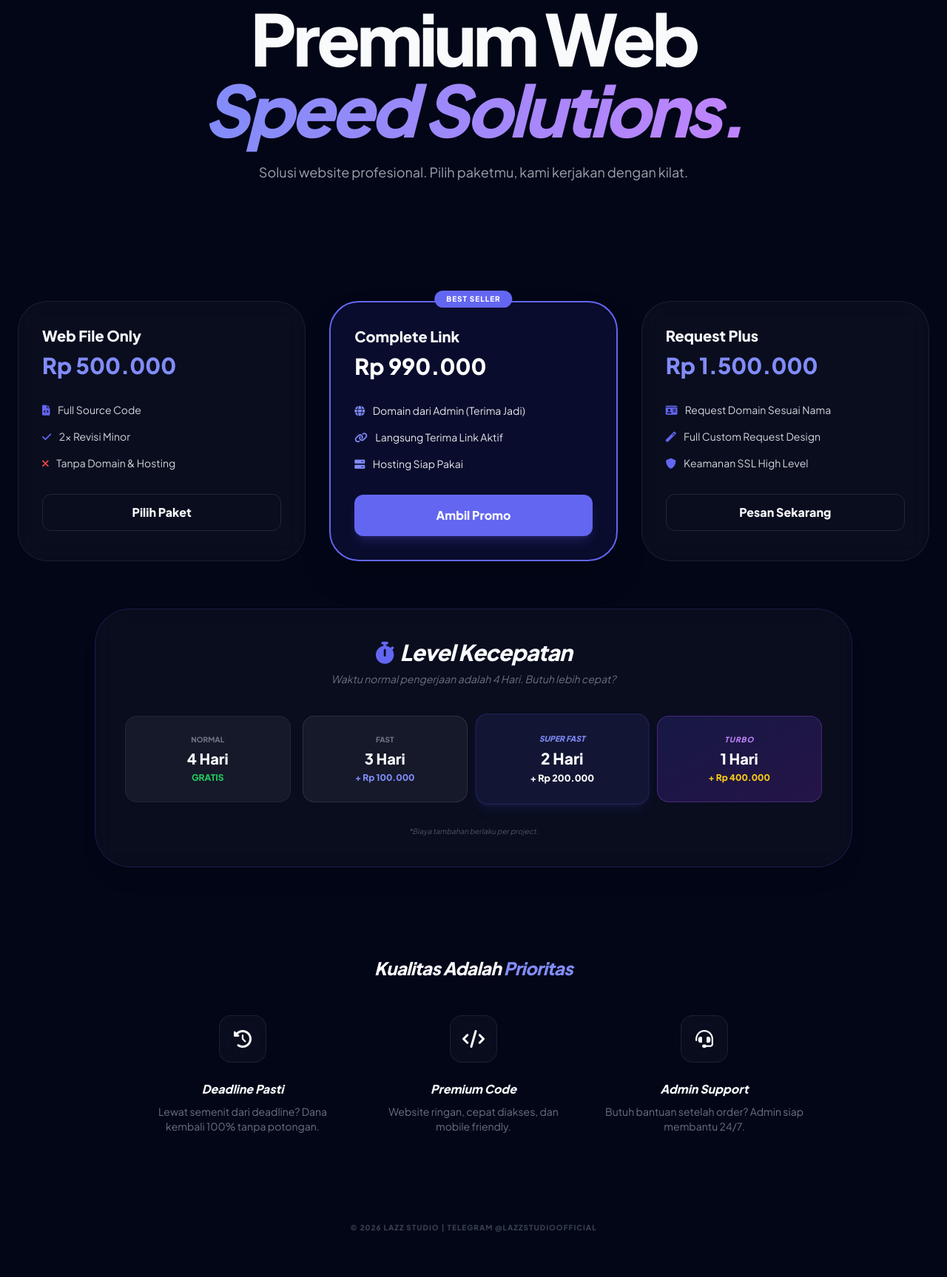
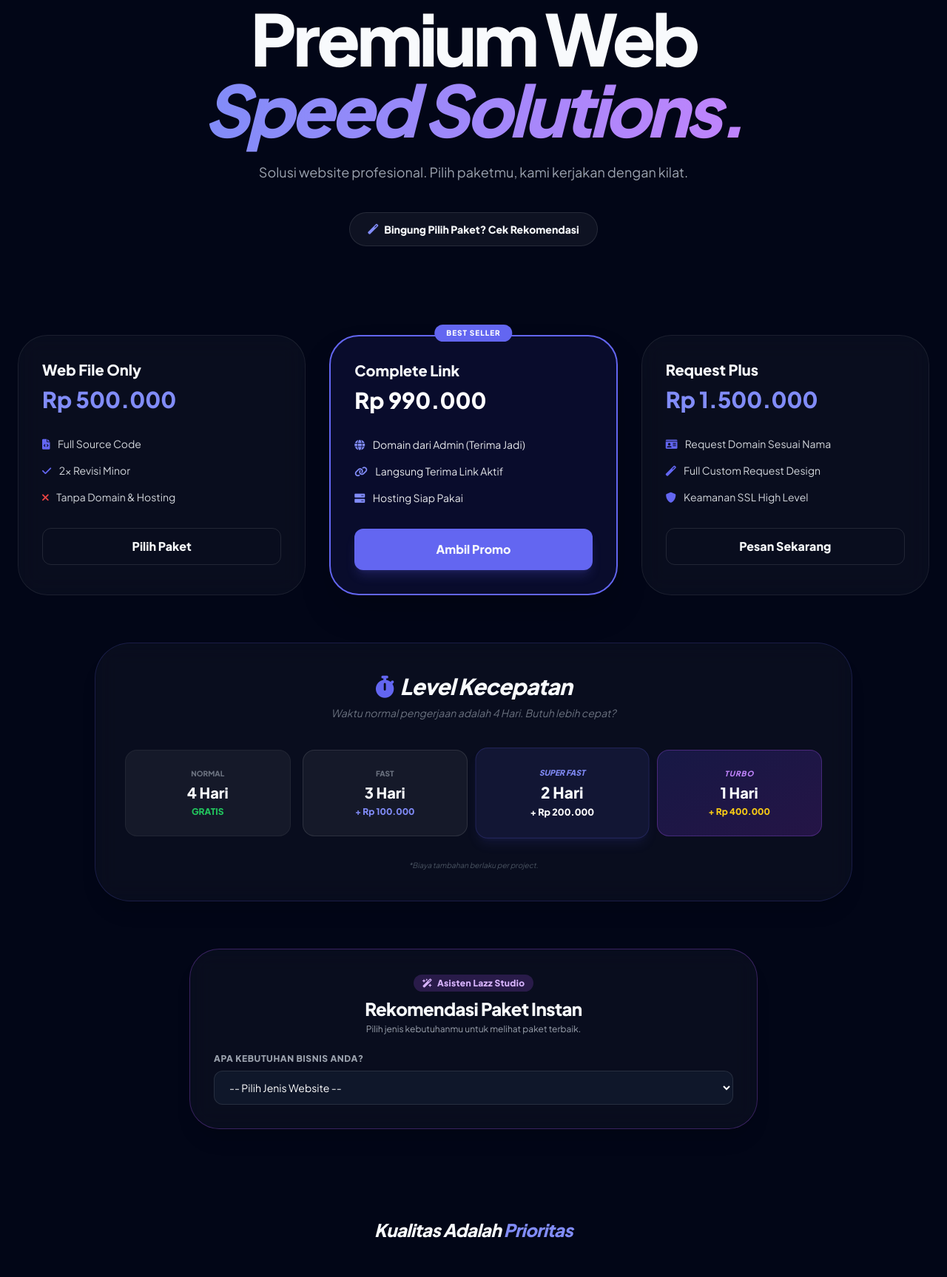
Before and after one commit to rezaerlangga775-crypto/lazz-studio-official, a plain HTML site: page index.html in a window 1280 px wide. Shown: the part 157-1884 px from the top of the page at 74% size. Drawn offline with nearby package versions, Linux system fonts and the light colour scheme.

Commit message:
Update index.html

```diff
--- a/index.html
+++ b/index.html
@@ -22,7 +22,7 @@
     <nav class="fixed w-full z-50 glass px-6 py-4">
         <div class="max-w-7xl mx-auto flex justify-between items-center">
             <div class="text-2xl font-800 tracking-tighter text-gradient font-black">LAZZ<span class="text-white font-bold">STUDIO</span></div>
-            <a href="https://t.me/LazzStudioOfficial" class="bg-indigo-600 px-5 py-2 rounded-full text-xs font-bold hover:bg-indigo-500 transition">Telegram Admin</a>
+            <a href="https://t.me/LazzStudioOfficial?text=Halo%20Lazz%20Studio%2C%20saya%20ingin%20berkonsultasi%20tentang%20pembuatan%20website" target="_blank" class="bg-indigo-600 px-5 py-2 rounded-full text-xs font-bold hover:bg-indigo-500 transition">Telegram Admin</a>
         </div>
     </nav>
 
@@ -30,6 +30,9 @@
         <div data-aos="zoom-out">
             <h1 class="text-5xl md:text-8xl font-extrabold mb-6 tracking-tighter">Premium Web <br> <span class="text-gradient font-black italic">Speed Solutions.</span></h1>
             <p class="text-gray-400 max-w-2xl mx-auto text-lg mb-10">Solusi website profesional. Pilih paketmu, kami kerjakan dengan kilat.</p>
+            <a href="#recommendation" class="bg-white/5 border border-white/10 px-6 py-3 rounded-full text-sm font-bold hover:bg-white/10 transition inline-flex items-center gap-2">
+                <i class="fas fa-magic text-indigo-400"></i> Bingung Pilih Paket? Cek Rekomendasi
+            </a>
         </div>
     </section>
 
@@ -45,7 +48,7 @@
                         <li><i class="fas fa-check text-indigo-500 mr-2"></i> 2x Revisi Minor</li>
                         <li><i class="fas fa-times text-red-500 mr-2"></i> Tanpa Domain & Hosting</li>
                     </ul>
-                    <a href="https://t.me/LazzStudioOfficial?text=Halo%20Admin%20Lazz%20Studio%2C%20saya%20mau%20order%20paket%20WEB%20FILE%20ONLY%20500rb" class="block w-full text-center py-3 rounded-xl border border-white/10 hover:bg-white/5 transition font-bold">Pilih Paket</a>
+                    <a href="https://t.me/LazzStudioOfficial?text=Halo%20Admin%20Lazz%20Studio%2C%20saya%20mau%20order%20paket%20WEB%20FILE%20ONLY%20500rb" target="_blank" class="block w-full text-center py-3 rounded-xl border border-white/10 hover:bg-white/5 transition font-bold">Pilih Paket</a>
                 </div>
 
                 <div class="bg-indigo-600/10 p-8 rounded-[2.5rem] package-card transition-all duration-300 border-2 border-indigo-500 shadow-2xl relative" data-aos="fade-up" data-aos-delay="200">
@@ -57,7 +60,7 @@
                         <li><i class="fas fa-link text-indigo-400 mr-2"></i> Langsung Terima Link Aktif</li>
                         <li><i class="fas fa-server text-indigo-400 mr-2"></i> Hosting Siap Pakai</li>
                     </ul>
-                    <a href="https://t.me/LazzStudioOfficial?text=Halo%20Admin%20Lazz%20Studio%2C%20saya%20mau%20order%20paket%20COMPLETE%20LINK%20990rb" class="block w-full text-center py-4 bg-indigo-500 hover:bg-indigo-400 rounded-xl font-bold transition shadow-lg shadow-indigo-500/20">Ambil Promo</a>
+                    <a href="https://t.me/LazzStudioOfficial?text=Halo%20Admin%20Lazz%20Studio%2C%20saya%20mau%20order%20paket%20COMPLETE%20LINK%20990rb" target="_blank" class="block w-full text-center py-4 bg-indigo-500 hover:bg-indigo-400 rounded-xl font-bold transition shadow-lg shadow-indigo-500/20">Ambil Promo</a>
                 </div>
 
                 <div class="glass p-8 rounded-[2.5rem] package-card transition-all duration-300" data-aos="fade-up" data-aos-delay="300">
@@ -68,16 +71,15 @@
                         <li><i class="fas fa-magic text-indigo-500 mr-2"></i> Full Custom Request Design</li>
                         <li><i class="fas fa-shield-alt text-indigo-500 mr-2"></i> Keamanan SSL High Level</li>
                     </ul>
-                    <a href="https://t.me/LazzStudioOfficial?text=Halo%20Admin%20Lazz%20Studio%2C%20saya%20mau%20order%20paket%20REQUEST%20PLUS%201.5jt" class="block w-full text-center py-3 rounded-xl border border-white/10 hover:bg-white/5 transition font-bold">Pesan Sekarang</a>
+                    <a href="https://t.me/LazzStudioOfficial?text=Halo%20Admin%20Lazz%20Studio%2C%20saya%20mau%20order%20paket%20REQUEST%20PLUS%201.5jt" target="_blank" class="block w-full text-center py-3 rounded-xl border border-white/10 hover:bg-white/5 transition font-bold">Pesan Sekarang</a>
                 </div>
             </div>
 
-            <div class="max-w-5xl mx-auto glass p-10 rounded-[3rem] border border-indigo-500/20 shadow-xl" data-aos="fade-up">
+            <div class="max-w-5xl mx-auto glass p-10 rounded-[3rem] border border-indigo-500/20 shadow-xl mb-16" data-aos="fade-up">
                 <div class="text-center mb-10">
                     <h2 class="text-3xl font-bold mb-2 tracking-tight italic"><i class="fas fa-stopwatch text-indigo-500 mr-2"></i>Level Kecepatan</h2>
                     <p class="text-gray-500 text-sm italic">Waktu normal pengerjaan adalah 4 Hari. Butuh lebih cepat?</p>
                 </div>
-
                 <div class="grid grid-cols-1 md:grid-cols-4 gap-4">
                     <div class="p-6 rounded-2xl bg-white/5 border border-white/5 text-center">
                         <p class="text-gray-500 text-[10px] uppercase font-bold mb-1">Normal</p>
@@ -102,6 +104,34 @@
                 </div>
                 <p class="text-center text-[10px] text-gray-600 mt-8 font-medium italic">*Biaya tambahan berlaku per project.</p>
             </div>
+
+            <div id="recommendation" class="max-w-3xl mx-auto glass p-8 rounded-[2.5rem] border border-purple-500/30 shadow-xl" data-aos="fade-up">
+                <div class="text-center mb-6">
+                    <span class="bg-purple-500/20 text-purple-300 px-3 py-1 rounded-full text-xs font-bold tracking-wide"><i class="fas fa-wand-magic-sparkles mr-1"></i> Asisten Lazz Studio</span>
+                    <h2 class="text-2xl font-bold mt-2 tracking-tight">Rekomendasi Paket Instan</h2>
+                    <p class="text-gray-400 text-xs mt-1">Pilih jenis kebutuhanmu untuk melihat paket terbaik.</p>
+                </div>
+
+                <div class="space-y-4">
+                    <div>
+                        <label class="block text-xs font-bold text-gray-400 mb-2 uppercase tracking-wider">Apa Kebutuhan Bisnis Anda?</label>
+                        <select id="bizType" onchange="checkRecommendation()" class="w-full bg-slate-900 border border-white/10 rounded-xl px-4 py-3 text-sm text-white focus:outline-none focus:border-indigo-500 transition">
+                            <option value="none">-- Pilih Jenis Website --</option>
+                            <option value="umkm">Landing Page UMKM / Jualan Produk</option>
+                            <option value="dev">Developer / Mahasiswa yang Punya Hosting Sendiri</option>
+                            <option value="company">Company Profile Perusahaan / Desain Custom Bebas</option>
+                        </select>
+                    </div>
+
+                    <div id="recResult" class="hidden p-5 rounded-2xl bg-indigo-600/10 border border-indigo-500/30 mt-4">
+                        <p class="text-xs text-indigo-400 font-bold uppercase mb-1">Rekomendasi Paket Untuk Anda:</p>
+                        <h4 id="recTitle" class="text-lg font-bold text-white mb-2">Nama Paket</h4>
+                        <p id="recDesc" class="text-sm text-gray-300 mb-4">Deskripsi alasan kenapa paket ini cocok.</p>
+                        <a id="recBtn" href="#" target="_blank" class="inline-block bg-indigo-500 hover:bg-indigo-400 text-white font-bold text-xs px-4 py-2 rounded-lg transition">Hubungi Mengenai Paket Ini</a>
+                    </div>
+                </div>
+            </div>
+
         </div>
     </section>
 
@@ -139,6 +169,44 @@
     </footer>
 
     <script src="https://unpkg.com/aos@2.3.1/dist/aos.js"></script>
-    <script>AOS.init({ duration: 1000, once: true });</script>
+    <script>
+        AOS.init({ duration: 1000, once: true });
+
+        // Fungsi Engine Rekomendasi Paket Otomatis
+        function checkRecommendation() {
+            const selectValue = document.getElementById('bizType').value;
+            const resultBox = document.getElementById('recResult');
+            const title = document.getElementById('recTitle');
+            const desc = document.getElementById('recDesc');
+            const btn = document.getElementById('recBtn');
+
+            if(selectValue === "none") {
+                resultBox.classList.add('hidden');
+                return;
+            }
+
+            resultBox.classList.remove('hidden');
+
+            if(selectValue === "umkm") {
+                title.innerText = "Complete Link (Rp 990.000)";
+                desc.innerText = "Sangat direkomendasikan untuk penjualan produk! Anda tidak perlu pusing mikirin server dan domain, kami siapkan semuanya sampai web aktif siap sebar link.";
+
+                let text = encodeURIComponent("Halo Lazz Studio, sistem asisten merekomendasikan saya paket Complete Link (990rb) untuk bisnis UMKM saya.");
+                btn.href = `https://t.me/LazzStudioOfficial?text=${text}`;
+            } else if(selectValue === "dev") {
+                title.innerText = "Web File Only (Rp 500.000)";
+                desc.innerText = "Pilihan hemat dan cerdas! Karena Anda sudah menguasai domain/hosting sendiri, Anda cukup membeli file source code premium murni dari kami.";
+
+                let text = encodeURIComponent("Halo Lazz Studio, saya mau ambil paket Web File Only (500rb) berdasarkan rekomendasi sistem asisten.");
+                btn.href = `https://t.me/LazzStudioOfficial?text=${text}`;
+            } else if(selectValue === "company") {
+                title.innerText = "Request Plus (Rp 1.500.000)";
+                desc.innerText = "Terbaik untuk branding profesional skala korporat. Desain full custom sesuka hati Anda, nama domain sesuai nama PT/Brand, dilengkapi SSL super aman.";
+
+                let text = encodeURIComponent("Halo Lazz Studio, saya butuh custom design paket Request Plus (1.5jt) sesuai rekomendasi asisten.");
+                btn.href = `https://t.me/LazzStudioOfficial?text=${text}`;
+            }
+        }
+    </script>
 </body>
 </html>
```
